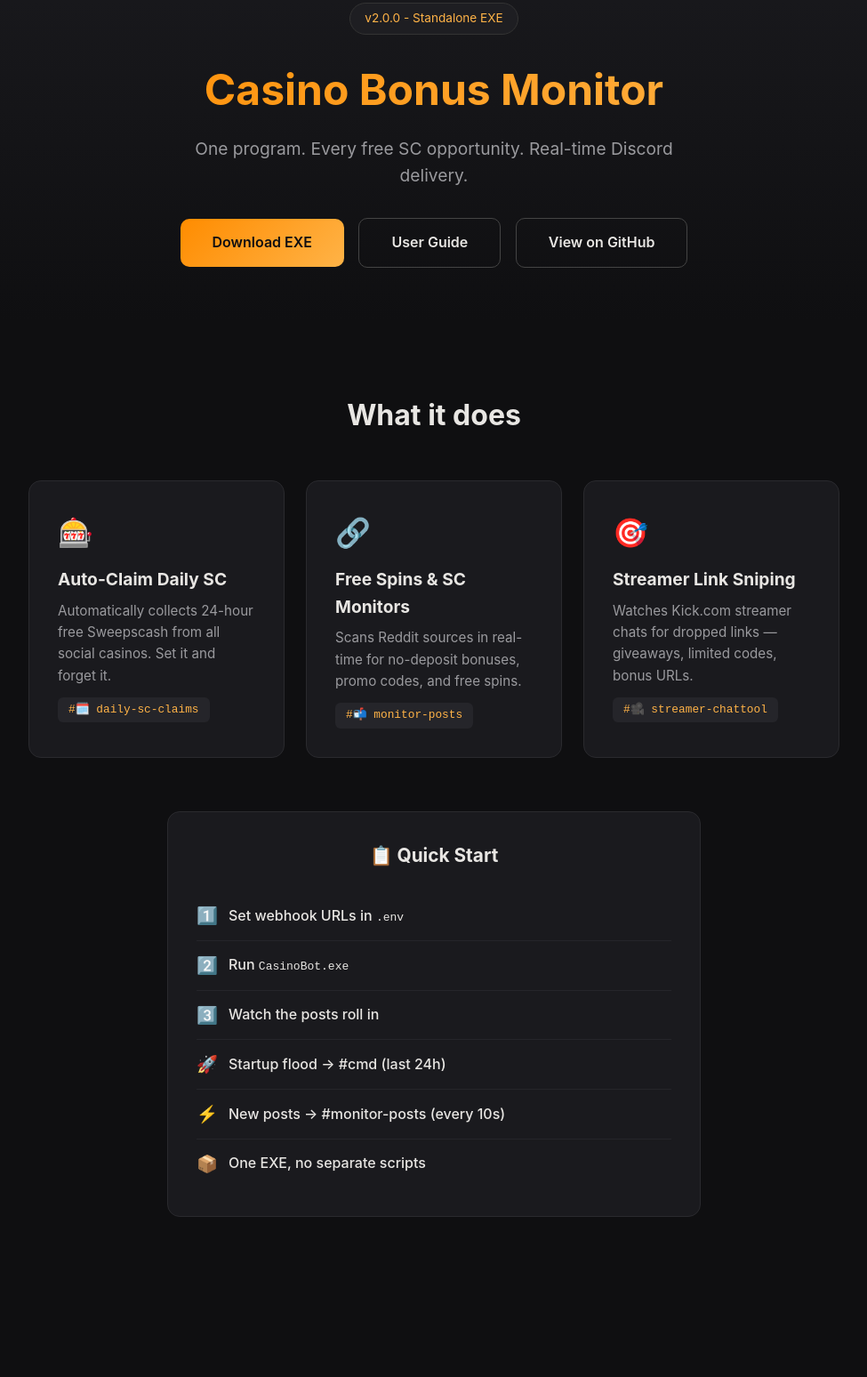
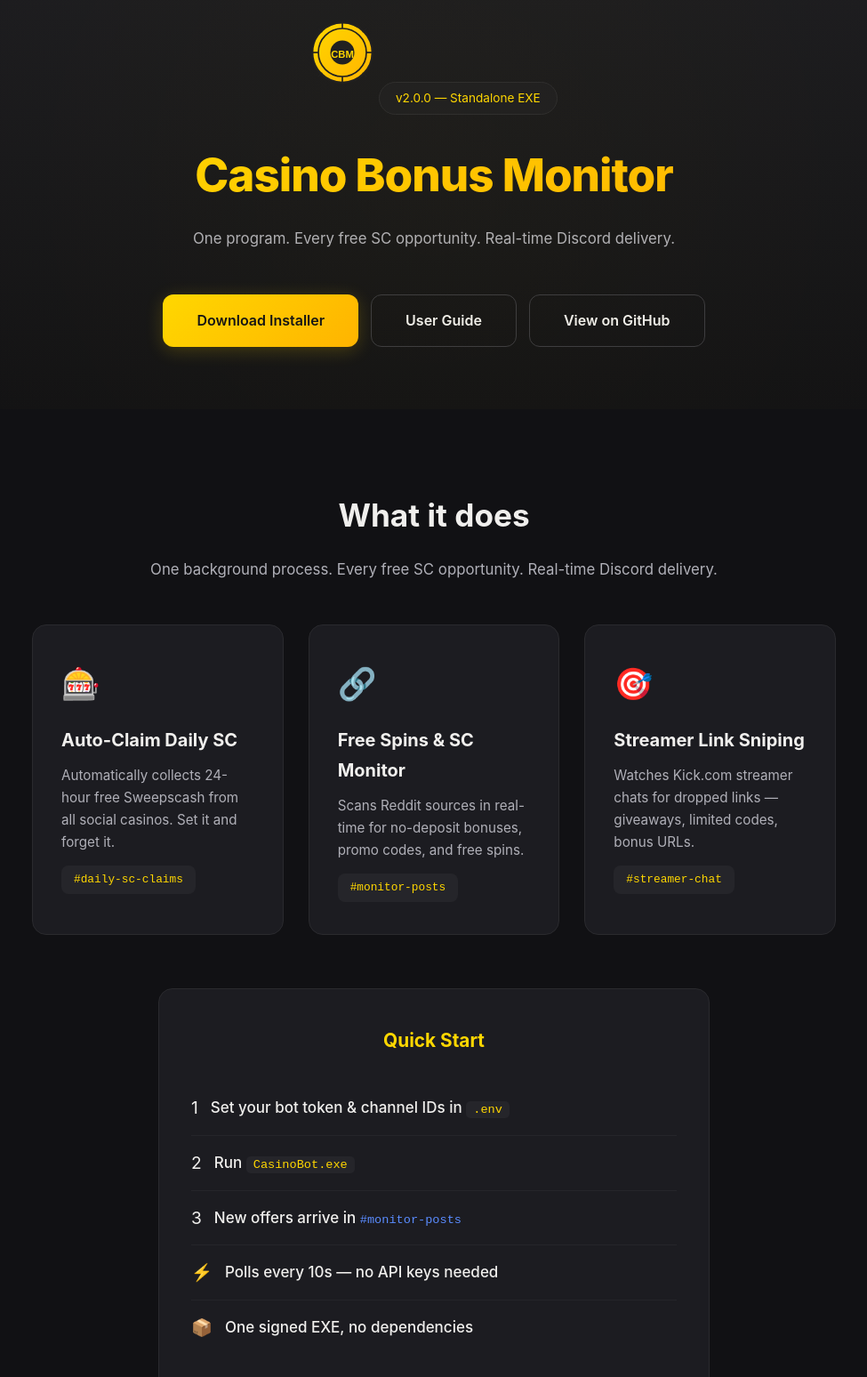
Before and after one commit to glowrius/casino-bonus-monitor, a plain HTML site: page docs/index.html in a window 1280 px wide. Shown: the part 77-1625 px from the top of the page at 89% size, without its empty margins (152-1127 px from the left). Drawn offline with Linux system fonts and the light colour scheme.

Commit message:
fix embed spacing/author layout, guide webhook, add logo to guide sidebar

```diff
--- a/docs/index.html
+++ b/docs/index.html
@@ -4,242 +4,276 @@
   <meta charset="UTF-8">
   <meta name="viewport" content="width=device-width, initial-scale=1.0">
   <title>Casino Bonus Monitor</title>
+  <link rel="icon" href="logo.svg" type="image/svg+xml">
   <style>
     * { margin: 0; padding: 0; box-sizing: border-box; }
+    html { scroll-behavior: smooth; }
     body {
       font-family: -apple-system, BlinkMacSystemFont, 'Segoe UI', Roboto, sans-serif;
-      background: #0f0f11;
-      color: #e8e6e3;
-      line-height: 1.6;
+      background: #111114;
+      color: #f0efed;
+      line-height: 1.7;
+      font-size: 17px;
     }
-    .container { max-width: 960px; margin: 0 auto; padding: 0 24px; }
+    .container { max-width: 960px; margin: 0 auto; padding: 0 28px; }
 
     /* Hero */
     .hero {
-      padding: 80px 0 60px;
+      padding: 100px 0 70px;
       text-align: center;
-      background: linear-gradient(180deg, #1a1a1e 0%, #0f0f11 100%);
+      background: linear-gradient(180deg, #1c1c21 0%, #111114 100%);
+      position: relative;
+      overflow: hidden;
+    }
+    .hero::before {
+      content: '';
+      position: absolute;
+      top: -50%;
+      left: -50%;
+      width: 200%;
+      height: 200%;
+      background: radial-gradient(circle at 50% 50%, rgba(255,215,0,0.03) 0%, transparent 60%);
+      pointer-events: none;
+    }
+    .hero-logo {
+      width: 72px; height: 72px;
+      margin-bottom: 20px;
     }
     .hero h1 {
-      font-size: 3rem;
-      font-weight: 700;
-      background: linear-gradient(135deg, #ff8c00, #ffb347);
+      font-size: 3.2rem;
+      font-weight: 800;
+      background: linear-gradient(135deg, #FFD700, #FFB300);
       -webkit-background-clip: text;
       -webkit-text-fill-color: transparent;
-      margin-bottom: 12px;
+      margin-bottom: 14px;
+      letter-spacing: -0.02em;
     }
     .hero p {
-      font-size: 1.2rem;
-      color: #9a9a9e;
+      font-size: 1.25rem;
+      color: #b0b0b8;
       max-width: 600px;
-      margin: 0 auto 32px;
+      margin: 0 auto 36px;
     }
     .hero-badge {
       display: inline-block;
-      background: #1e1e22;
-      border: 1px solid #333;
+      background: #1c1c21;
+      border: 1px solid #2a2a2e;
       border-radius: 20px;
-      padding: 6px 16px;
+      padding: 6px 18px;
       font-size: 0.85rem;
-      color: #ffb347;
+      color: #FFD700;
       margin-bottom: 24px;
     }
 
     /* Buttons */
+    .btn-group { display: flex; gap: 14px; justify-content: center; flex-wrap: wrap; }
     .btn {
-      display: inline-block;
-      padding: 14px 36px;
-      border-radius: 10px;
+      display: inline-flex;
+      align-items: center;
+      gap: 8px;
+      padding: 15px 38px;
+      border-radius: 12px;
       font-weight: 600;
       font-size: 1rem;
       text-decoration: none;
-      transition: all .2s;
+      transition: all .2s ease;
       cursor: pointer;
       border: none;
     }
     .btn-primary {
-      background: linear-gradient(135deg, #ff8c00, #ffb347);
-      color: #0f0f11;
+      background: linear-gradient(135deg, #FFD700, #FFB300);
+      color: #111114;
+      box-shadow: 0 4px 20px rgba(255,215,0,0.2);
     }
-    .btn-primary:hover { transform: translateY(-2px); box-shadow: 0 8px 24px rgba(255,140,0,0.3); }
+    .btn-primary:hover { transform: translateY(-3px); box-shadow: 0 8px 30px rgba(255,215,0,0.35); }
     .btn-secondary {
       background: transparent;
-      color: #e8e6e3;
-      border: 1px solid #444;
-      margin-left: 12px;
+      color: #f0efed;
+      border: 1px solid #3a3a40;
     }
-    .btn-secondary:hover { border-color: #ff8c00; color: #ff8c00; }
+    .btn-secondary:hover { border-color: #FFD700; color: #FFD700; transform: translateY(-2px); }
+
+    /* Sections */
+    section { padding: 90px 0; }
+    section h2 {
+      text-align: center;
+      font-size: 2.2rem;
+      font-weight: 700;
+      margin-bottom: 16px;
+    }
+    section > .container > p {
+      text-align: center;
+      color: #b0b0b8;
+      margin-bottom: 48px;
+      font-size: 1.05rem;
+    }
 
     /* Features */
-    .features {
-      padding: 80px 0;
-    }
-    .features h2 {
-      text-align: center;
-      font-size: 2rem;
-      margin-bottom: 48px;
-    }
+    .features { background: #111114; }
     .features-grid {
       display: grid;
       grid-template-columns: repeat(auto-fit, minmax(280px, 1fr));
-      gap: 24px;
+      gap: 28px;
     }
     .feature-card {
-      background: #1a1a1e;
+      background: #1c1c21;
       border: 1px solid #2a2a2e;
-      border-radius: 14px;
-      padding: 32px;
-      transition: all .2s;
+      border-radius: 16px;
+      padding: 36px 32px;
+      transition: all .25s ease;
     }
-    .feature-card:hover { border-color: #ff8c00; transform: translateY(-4px); }
-    .feature-card .icon { font-size: 2rem; margin-bottom: 12px; }
-    .feature-card h3 { font-size: 1.2rem; margin-bottom: 8px; }
-    .feature-card p { color: #9a9a9e; font-size: 0.95rem; }
+    .feature-card:hover { border-color: #FFD700; transform: translateY(-6px); box-shadow: 0 12px 40px rgba(255,215,0,0.08); }
+    .feature-card .icon { font-size: 2.2rem; margin-bottom: 16px; }
+    .feature-card h3 { font-size: 1.25rem; font-weight: 700; margin-bottom: 10px; color: #f0efed; }
+    .feature-card p { color: #b0b0b8; font-size: 0.95rem; line-height: 1.65; }
     .feature-card .channel-tag {
       display: inline-block;
-      margin-top: 12px;
-      padding: 4px 12px;
+      margin-top: 14px;
+      padding: 5px 14px;
       background: #25252a;
-      border-radius: 6px;
+      border-radius: 8px;
       font-size: 0.8rem;
-      color: #ffb347;
+      color: #FFD700;
       font-family: monospace;
     }
 
-    /* FAQ Embed Preview */
-    .embed-preview {
-      background: #1a1a1e;
+    /* Quick Start */
+    .quick-start {
+      background: #1c1c21;
       border: 1px solid #2a2a2e;
-      border-radius: 14px;
-      padding: 32px;
-      margin: 60px auto;
-      max-width: 600px;
+      border-radius: 16px;
+      padding: 40px 36px;
+      margin: 60px auto 0;
+      max-width: 620px;
     }
-    .embed-preview h2 { text-align: center; margin-bottom: 24px; font-size: 1.3rem; }
-    .embed-preview .line {
+    .quick-start h3 {
+      text-align: center;
+      font-size: 1.3rem;
+      margin-bottom: 28px;
+      color: #FFD700;
+    }
+    .quick-start .line {
       display: flex;
       align-items: center;
-      padding: 12px 0;
+      padding: 14px 0;
       border-bottom: 1px solid #25252a;
+      gap: 14px;
     }
-    .embed-preview .line:last-child { border-bottom: none; }
-    .embed-preview .line .emoji { font-size: 1.2rem; margin-right: 12px; flex-shrink: 0; }
-    .embed-preview .line .label { color: #e8e6e3; font-weight: 500; }
-    .embed-preview .line .channel {
+    .quick-start .line:last-child { border-bottom: none; }
+    .quick-start .line .emoji { font-size: 1.2rem; flex-shrink: 0; }
+    .quick-start .line .label { color: #f0efed; font-weight: 500; }
+    .quick-start .line code {
+      background: #25252a;
+      padding: 2px 8px;
+      border-radius: 5px;
+      font-size: 0.85rem;
+      color: #FFD700;
+      font-family: 'JetBrains Mono', monospace;
+    }
+    .quick-start .line .channel {
       margin-left: auto;
-      color: #4d7cff;
+      color: #5a8cff;
       font-family: monospace;
       font-size: 0.85rem;
     }
 
-    /* Download */
-    .download {
-      padding: 60px 0;
-      text-align: center;
-      background: linear-gradient(180deg, #0f0f11 0%, #1a1a1e 100%);
-    }
-    .download h2 { font-size: 2rem; margin-bottom: 12px; }
-    .download p { color: #9a9a9e; margin-bottom: 32px; }
-    .download .version { color: #ffb347; font-size: 0.9rem; margin-top: 12px; }
-    .download .md5 { color: #666; font-size: 0.8rem; margin-top: 4px; }
-
     /* Channels */
-    .channels {
-      padding: 60px 0;
-    }
-    .channels h2 { text-align: center; font-size: 2rem; margin-bottom: 16px; }
-    .channels > p { text-align: center; color: #9a9a9e; margin-bottom: 40px; }
+    .channels { background: #111114; }
     .channel-list {
       display: grid;
       grid-template-columns: repeat(auto-fit, minmax(200px, 1fr));
-      gap: 16px;
+      gap: 18px;
     }
     .channel-item {
-      background: #1a1a1e;
+      background: #1c1c21;
       border: 1px solid #2a2a2e;
-      border-radius: 10px;
-      padding: 20px;
+      border-radius: 14px;
+      padding: 24px 20px;
       text-align: center;
+      transition: border-color .2s;
     }
-    .channel-item .emoji { font-size: 1.5rem; }
-    .channel-item .name { color: #e8e6e3; font-weight: 500; margin-top: 8px; }
-    .channel-item .desc { color: #9a9a9e; font-size: 0.85rem; margin-top: 4px; }
+    .channel-item:hover { border-color: #FFD700; }
+    .channel-item .emoji { font-size: 1.6rem; }
+    .channel-item .name { color: #f0efed; font-weight: 600; margin-top: 10px; }
+    .channel-item .desc { color: #b0b0b8; font-size: 0.85rem; margin-top: 4px; }
+
+    /* Download */
+    .download {
+      background: linear-gradient(180deg, #111114 0%, #1c1c21 100%);
+    }
+    .download .version { color: #FFD700; font-size: 0.9rem; margin-top: 14px; text-align: center; }
 
     /* Footer */
     footer {
-      padding: 32px 0;
+      padding: 40px 0;
       text-align: center;
       color: #666;
       font-size: 0.85rem;
-      border-top: 1px solid #1a1a1e;
+      border-top: 1px solid #1c1c21;
     }
-    footer a { color: #ffb347; text-decoration: none; }
+    footer a { color: #FFD700; text-decoration: none; }
     footer a:hover { text-decoration: underline; }
+
+    /* Responsive */
+    @media (max-width: 768px) {
+      body { font-size: 15px; }
+      .hero { padding: 60px 0 40px; }
+      .hero h1 { font-size: 2.2rem; }
+      .btn-group { flex-direction: column; align-items: stretch; }
+      .btn { justify-content: center; }
+      section { padding: 60px 0; }
+      .btn-secondary { margin-left: 0; }
+    }
   </style>
 </head>
 <body>
 
 <section class="hero">
   <div class="container">
-    <span class="hero-badge">v2.0.0 - Standalone EXE</span>
+    <img src="logo.svg" alt="Casino Bonus Monitor" class="hero-logo">
+    <span class="hero-badge">v2.0.0 — Standalone EXE</span>
     <h1>Casino Bonus Monitor</h1>
     <p>One program. Every free SC opportunity. Real-time Discord delivery.</p>
-    <a href="#download" class="btn btn-primary">Download EXE</a>
-    <a href="guide/" class="btn btn-secondary">User Guide</a>
-    <a href="https://github.com/glowrius/casino-bonus-monitor" class="btn btn-secondary">View on GitHub</a>
+    <div class="btn-group">
+      <a href="https://github.com/glowrius/casino-bonus-monitor/releases" class="btn btn-primary">Download Installer</a>
+      <a href="guide/" class="btn btn-secondary">User Guide</a>
+      <a href="https://github.com/glowrius/casino-bonus-monitor" class="btn btn-secondary">View on GitHub</a>
+    </div>
   </div>
 </section>
 
 <section class="features">
   <div class="container">
     <h2>What it does</h2>
+    <p>One background process. Every free SC opportunity. Real-time Discord delivery.</p>
     <div class="features-grid">
       <div class="feature-card">
         <div class="icon">🎰</div>
         <h3>Auto-Claim Daily SC</h3>
         <p>Automatically collects 24-hour free Sweepscash from all social casinos. Set it and forget it.</p>
-        <span class="channel-tag">#🗓️ daily-sc-claims</span>
+        <span class="channel-tag">#daily-sc-claims</span>
       </div>
       <div class="feature-card">
         <div class="icon">🔗</div>
-        <h3>Free Spins &amp; SC Monitors</h3>
+        <h3>Free Spins &amp; SC Monitor</h3>
         <p>Scans Reddit sources in real-time for no-deposit bonuses, promo codes, and free spins.</p>
-        <span class="channel-tag">#📬 monitor-posts</span>
+        <span class="channel-tag">#monitor-posts</span>
       </div>
       <div class="feature-card">
         <div class="icon">🎯</div>
         <h3>Streamer Link Sniping</h3>
-        <p>Watches Kick.com streamer chats for dropped links &mdash; giveaways, limited codes, bonus URLs.</p>
-        <span class="channel-tag">#🎥 streamer-chattool</span>
+        <p>Watches Kick.com streamer chats for dropped links — giveaways, limited codes, bonus URLs.</p>
+        <span class="channel-tag">#streamer-chat</span>
       </div>
     </div>
 
-    <div class="embed-preview">
-      <h2>📋 Quick Start</h2>
-      <div class="line">
-        <span class="emoji">1️⃣</span>
-        <span class="label">Set webhook URLs in <code>.env</code></span>
-      </div>
-      <div class="line">
-        <span class="emoji">2️⃣</span>
-        <span class="label">Run <code>CasinoBot.exe</code></span>
-      </div>
-      <div class="line">
-        <span class="emoji">3️⃣</span>
-        <span class="label">Watch the posts roll in</span>
-      </div>
-      <div class="line">
-        <span class="emoji">🚀</span>
-        <span class="label">Startup flood → #cmd (last 24h)</span>
-      </div>
-      <div class="line">
-        <span class="emoji">⚡</span>
-        <span class="label">New posts → #monitor-posts (every 10s)</span>
-      </div>
-      <div class="line">
-        <span class="emoji">📦</span>
-        <span class="label">One EXE, no separate scripts</span>
-      </div>
+    <div class="quick-start">
+      <h3>Quick Start</h3>
+      <div class="line"><span class="emoji">1</span><span class="label">Set your bot token &amp; channel IDs in <code>.env</code></span></div>
+      <div class="line"><span class="emoji">2</span><span class="label">Run <code>CasinoBot.exe</code></span></div>
+      <div class="line"><span class="emoji">3</span><span class="label">New offers arrive in <span class="channel">#monitor-posts</span></span></div>
+      <div class="line"><span class="emoji">⚡</span><span class="label">Polls every 10s — no API keys needed</span></div>
+      <div class="line"><span class="emoji">📦</span><span class="label">One signed EXE, no dependencies</span></div>
     </div>
   </div>
 </section>
@@ -247,27 +281,27 @@
 <section class="channels">
   <div class="container">
     <h2>Discord Channels</h2>
-    <p>Every feature maps to its own channel for clean organization</p>
+    <p>Every feature maps to its own channel for clean organization.</p>
     <div class="channel-list">
-      <div class="channel-item">
-        <div class="emoji">🗓️</div>
-        <div class="name">#daily-sc-claims</div>
-        <div class="desc">24h auto-claim flood</div>
-      </div>
       <div class="channel-item">
         <div class="emoji">📬</div>
         <div class="name">#monitor-posts</div>
-        <div class="desc">Real-time link alerts</div>
+        <div class="desc">Real-time free SC offers</div>
+      </div>
+      <div class="channel-item">
+        <div class="emoji">💰</div>
+        <div class="name">#daily-claims</div>
+        <div class="desc">Interactive claim panel</div>
       </div>
       <div class="channel-item">
         <div class="emoji">🎥</div>
-        <div class="name">#streamer-chattool</div>
+        <div class="name">#streamer-chat</div>
         <div class="desc">Kick link sniping</div>
       </div>
       <div class="channel-item">
-        <div class="emoji">🎫</div>
-        <div class="name">#File-A-Claim</div>
-        <div class="desc">Track manual claims</div>
+        <div class="emoji">📖</div>
+        <div class="name">#guides</div>
+        <div class="desc">User documentation</div>
       </div>
     </div>
   </div>
@@ -276,15 +310,17 @@
 <section class="download" id="download">
   <div class="container">
     <h2>Download</h2>
-    <p>Standalone Windows executable &mdash; no Node.js or Python required.</p>
-    <a href="https://github.com/glowrius/casino-bonus-monitor/releases" class="btn btn-primary">Download Installer</a>
-    <div class="version">Windows 64-bit · latest release on GitHub</div>
+    <p>Standalone Windows executable — no Node.js or Python required.</p>
+    <div class="btn-group">
+      <a href="https://github.com/glowrius/casino-bonus-monitor/releases" class="btn btn-primary">Download Installer</a>
+    </div>
+    <div class="version">Windows 64-bit · v2.0.0 · 54 MB</div>
   </div>
 </section>
 
 <footer>
   <div class="container">
-    <p><a href="https://github.com/glowrius/casino-bonus-monitor">GitHub</a> · Built with Node.js · &copy; glowrius</p>
+    <p><a href="https://github.com/glowrius/casino-bonus-monitor">GitHub</a> · Built with Node.js · Casino Bonus Monitor™ © glowrius</p>
   </div>
 </footer>
 
--- a/src/index.js
+++ b/src/index.js
@@ -228,7 +228,7 @@ async function main() {
     await bot.sendDailyClaimsPanel();
     await bot.sendToChannel('1493303855532867725', {
       embeds: [{
-        title: '📖 User Guide Available',
+        title: '📖 │ User Guide Available',
         color: 0x57F287,
         description: 'A full user guide is now available online covering all casino features:\n\n' +
           '• Command reference (`/status`, `/claim`, `/setcookie`)\n' +
@@ -237,7 +237,7 @@ async function main() {
           '• Auto-claim schedule & history\n' +
           '• FAQ & troubleshooting\n\n' +
           '**Read the guide:** https://glowrius.github.io/casino-bonus-monitor/guide/',
-        timestamp: new Date().toISOString()
+        footer: { text: 'Casino Bonus Monitor™' }
       }]
     });
   }, 5000);
```
Also changed, not shown: docs/guide/index.html (+4 -1 lines), src/bot.js (+5 -4 lines), docs/logo.svg (added).
